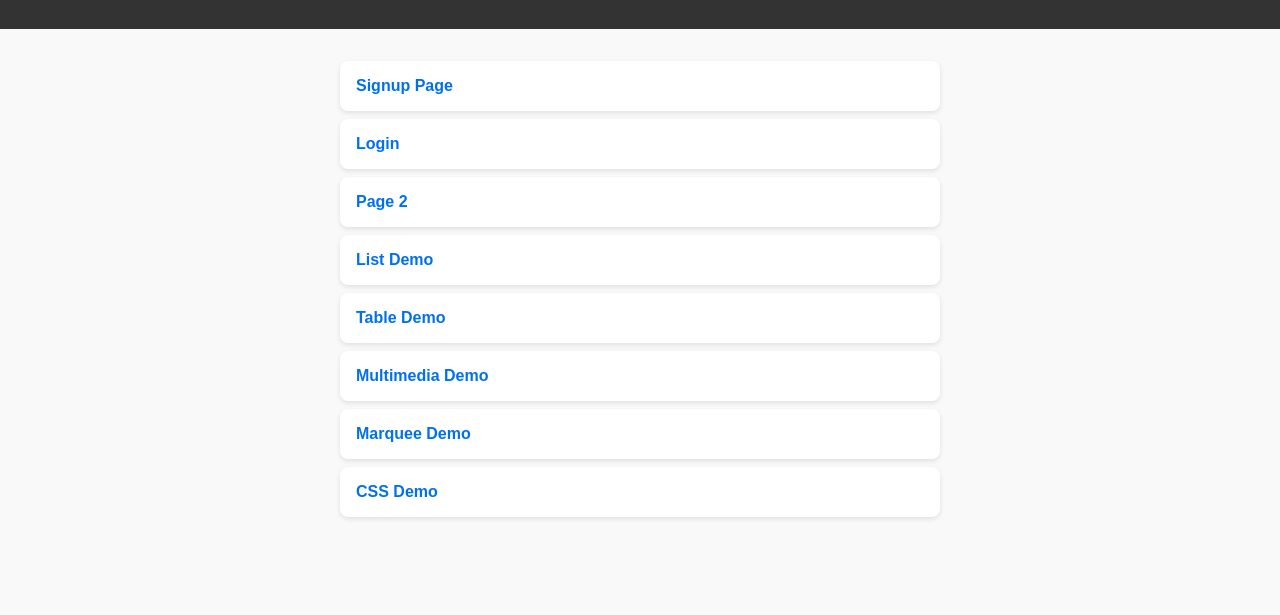
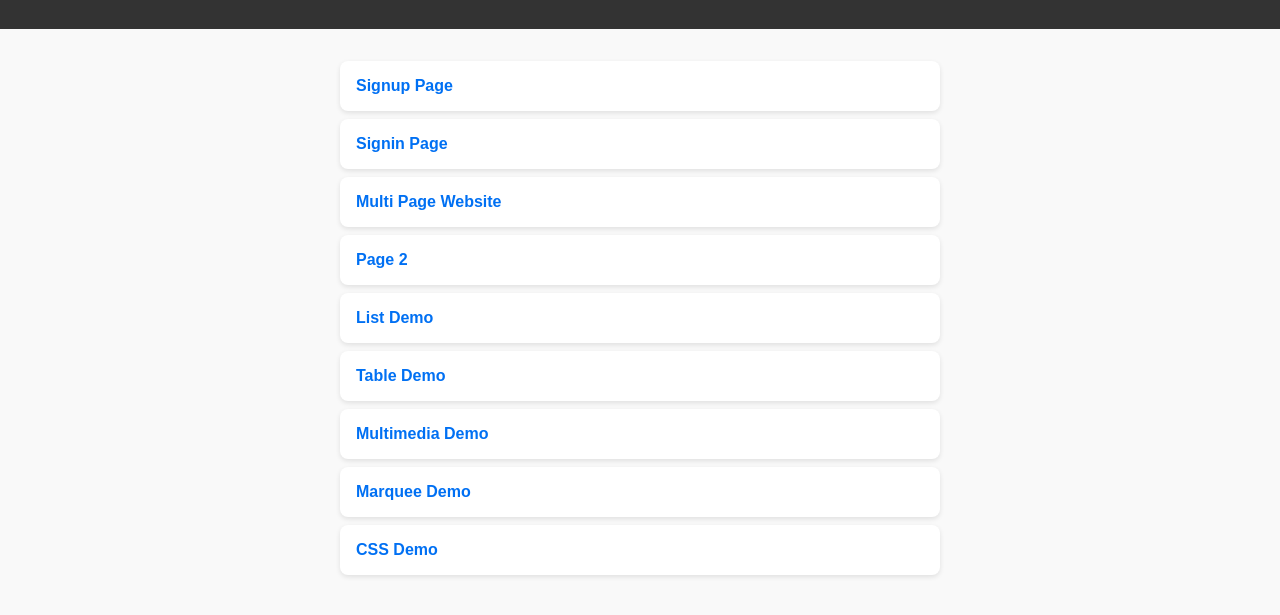
Before and after one commit to sriniharika20/web-development, a plain HTML site: page showcase.html in a window 1280 px wide. Shown: the part 117-732 px from the top of the page. Drawn offline with Linux system fonts and the light colour scheme.

Commit message:
showcase.html

```diff
--- a/showcase.html
+++ b/showcase.html
@@ -21,7 +21,8 @@
   <main>
     <ul>
       <li><a href="index.html">Signup Page</a></li>
-      <li><a href="HTML-CSS/index.html">Login</a></li>
+      <li><a href="signin.html">Signin Page</a></li>
+      <li><a href="HTML-CSS/index.html">Multi Page Website</a></li>
       <li><a href="HTML-CSS/page2.html">Page 2</a></li>
       <li><a href="HTML-CSS/list.html">List Demo</a></li>
       <li><a href="HTML-CSS/table.html">Table Demo</a></li>
```
